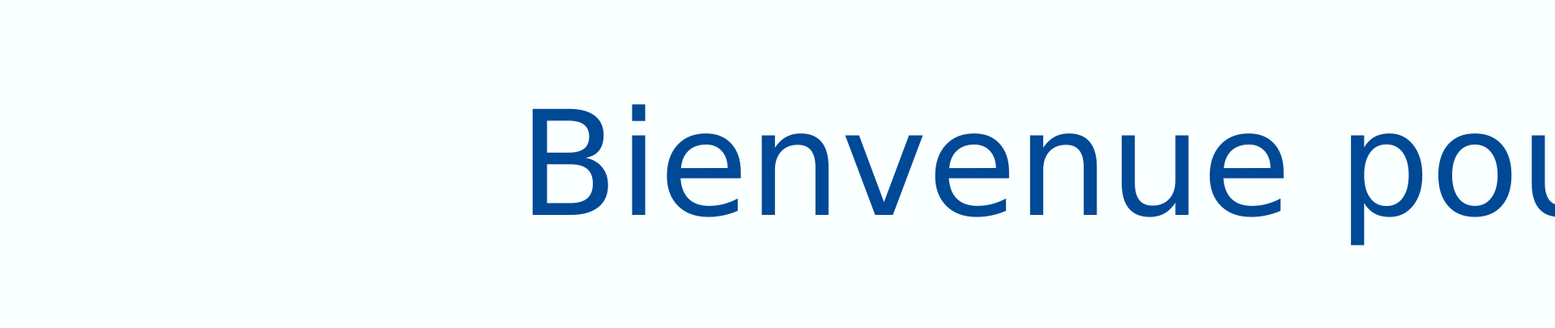
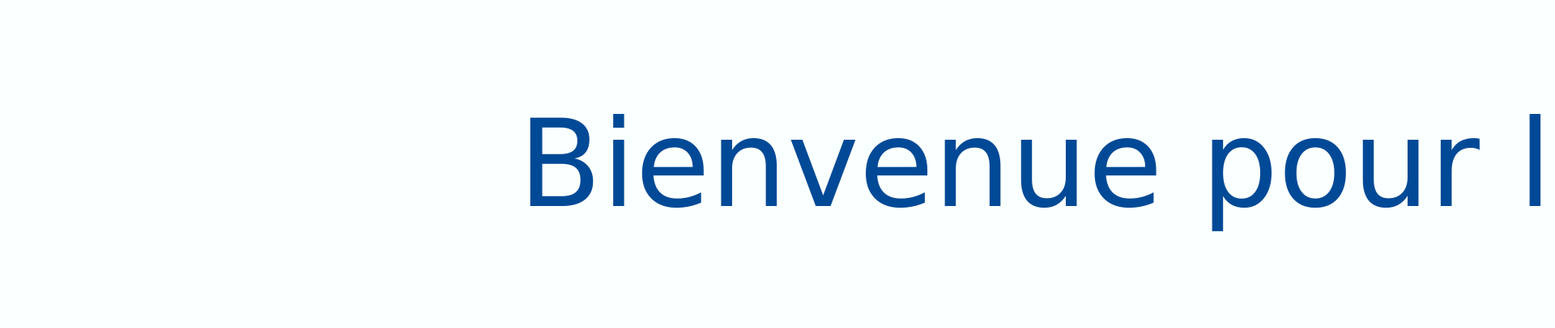
Before and after one commit to cromes85/textDefile, a plain HTML site: page index.html in a window 1280 px wide. Shown: the part 197-603 px from the top of the page at 81% size, 1920 px wide, since content can reach past the window. Drawn offline with Linux system fonts and the light colour scheme.

Commit message:
Update style.css

```diff
--- a/style.css
+++ b/style.css
@@ -10,7 +10,7 @@
      align-items: center;
      max-width: 100%;
      min-height: 100vh;
-     font-size: 180px;
+     font-size: 150px;
      background-color: #faffff;
    }
    .bandeau{
```
